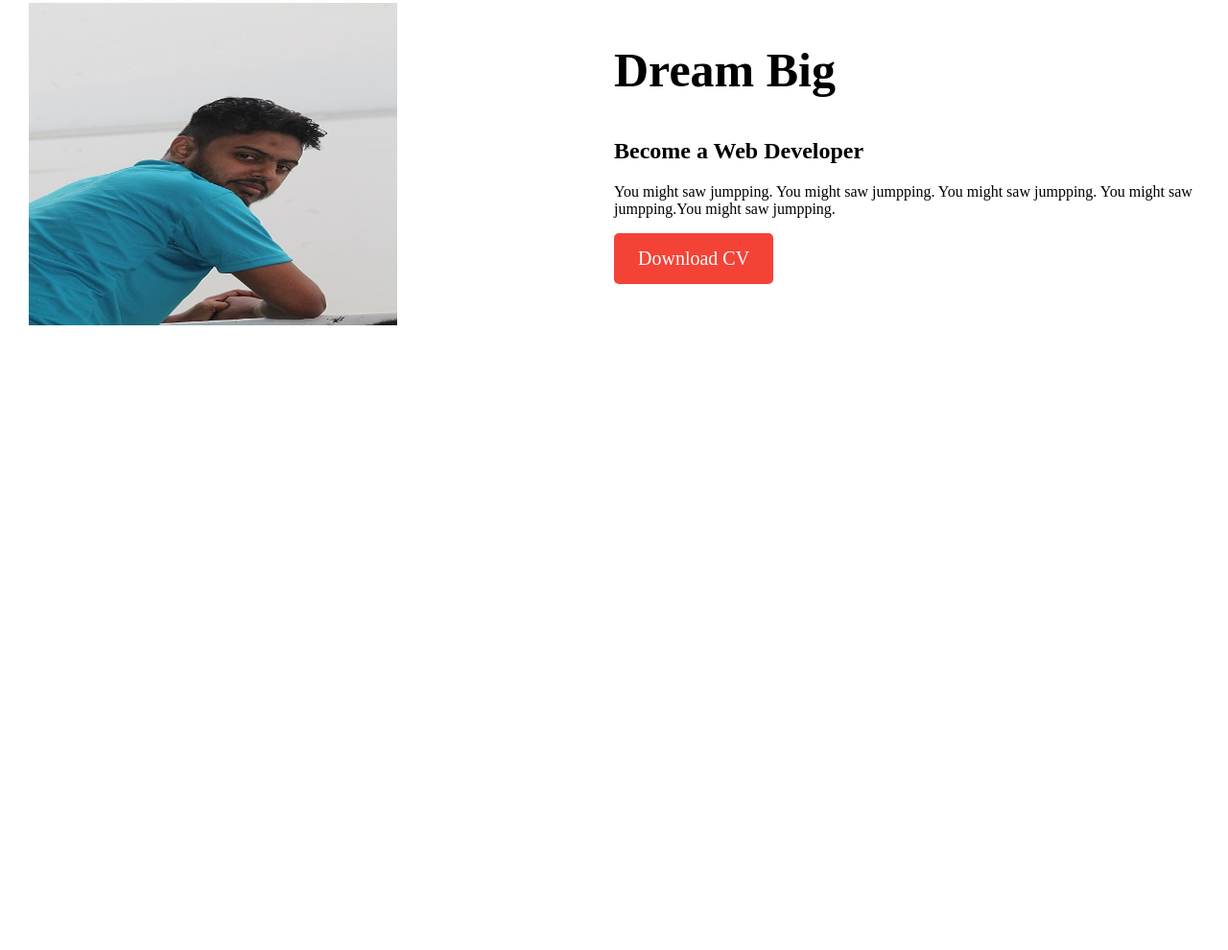
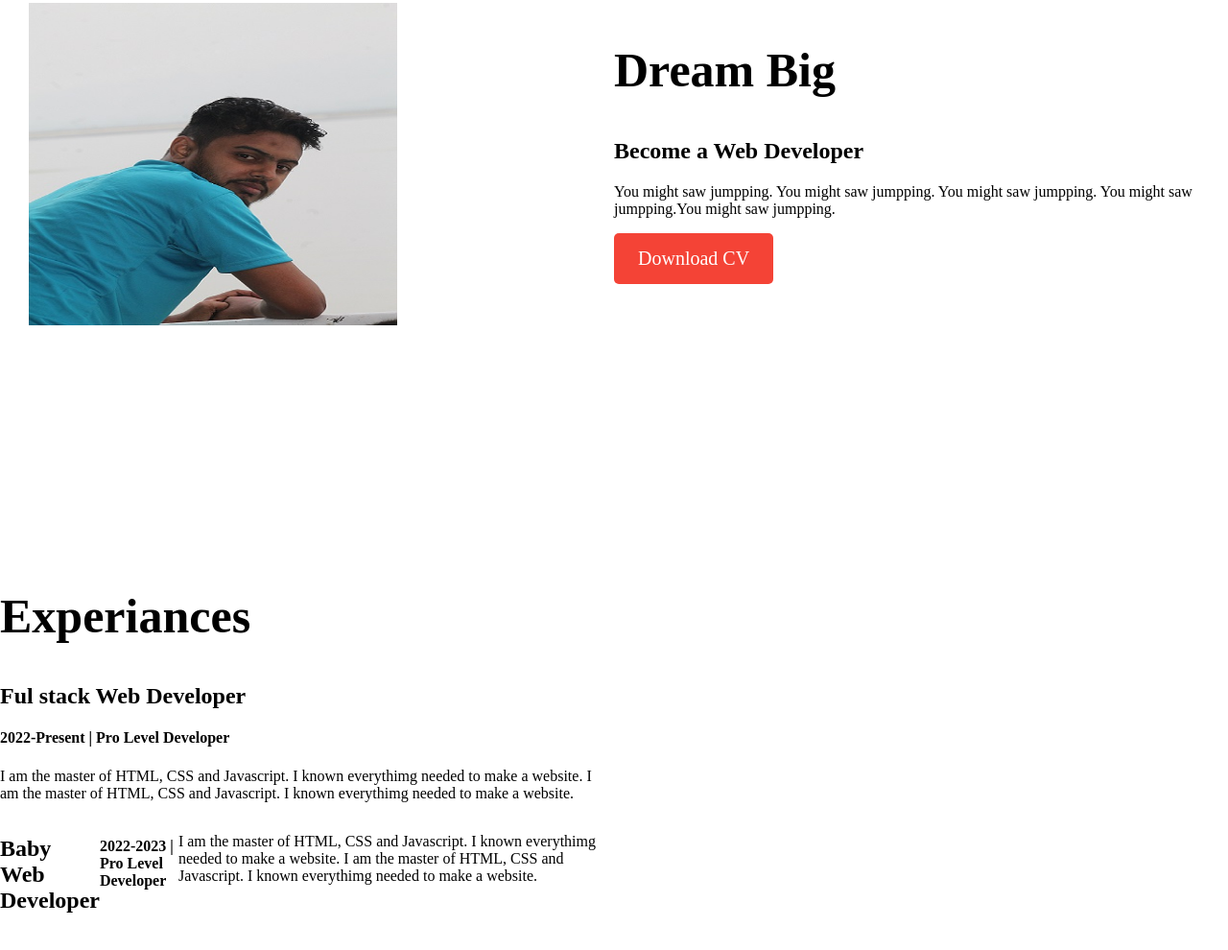
Before and after one commit to Ahmedalislam/Ahsan-portfolio, a plain HTML site: page index.html in a window 1280 px wide. Shown: the part 594-1584 px from the top of the page at 96% size. Before the commit the page ends 1207 px from the top, so only its background shows below. Drawn offline with Linux system fonts and the light colour scheme.

Commit message:
Experiances commit

```diff
--- a/index.html
+++ b/index.html
@@ -43,6 +43,25 @@
         </div>
 
     </section>
+    <section class="Experiances-area">
+        <h1>Experiances</h1>
+        <div class="midel-left">
+            <div class="Experiances-left">
+                <h2>Ful stack Web Developer</h2>
+                <h4>2022-Present | Pro Level Developer</h4>
+                <p>I am the master of HTML, CSS and Javascript. I known everythimg needed to make a website.
+                    I am the master of HTML, CSS and Javascript. I known everythimg needed to make a website.
+                </p>
+            </div>
+            <div class="Experiances-right">
+                <h2>Baby Web Developer</h2>
+                <h4>2022-2023 | Pro Level Developer</h4>
+                <p>I am the master of HTML, CSS and Javascript. I known everythimg needed to make a website.
+                    I am the master of HTML, CSS and Javascript. I known everythimg needed to make a website.
+                </p>
+            </div>
+        </div>
+    </section>
 
 </body>
 
--- a/style.css
+++ b/style.css
@@ -66,3 +66,7 @@ span {
 .midel-right {
     width: 50%;
 }
+
+.Experiances-right {
+    display: flex;
+}
```
